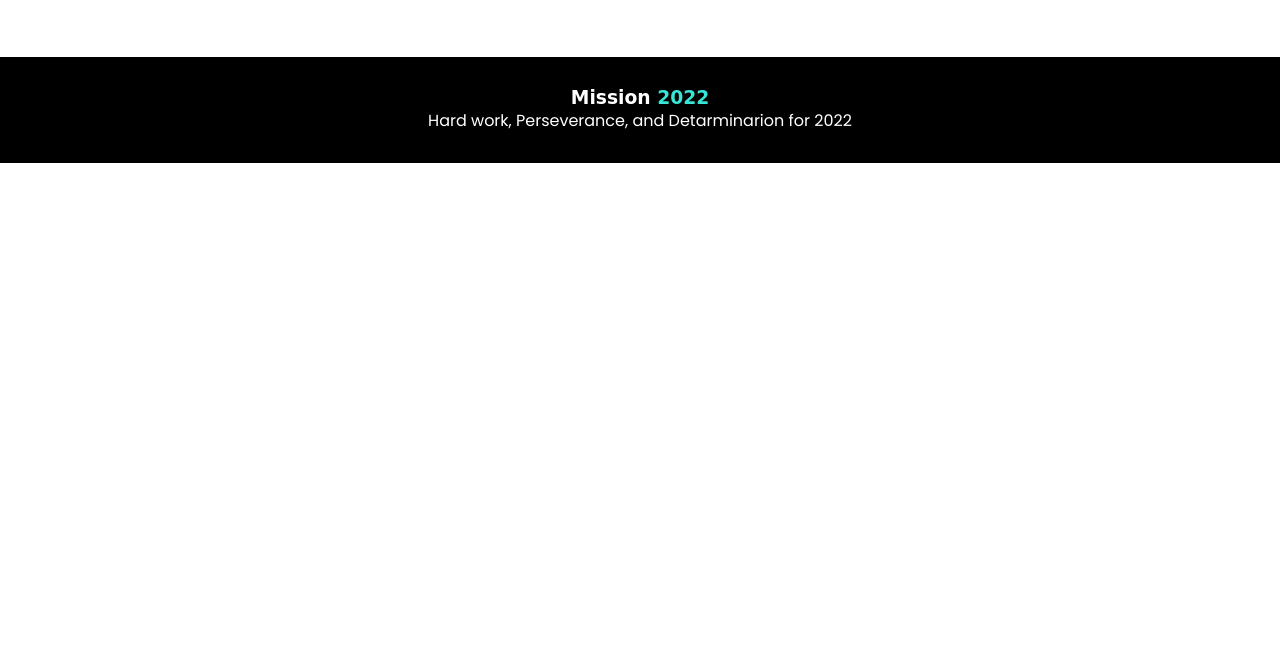
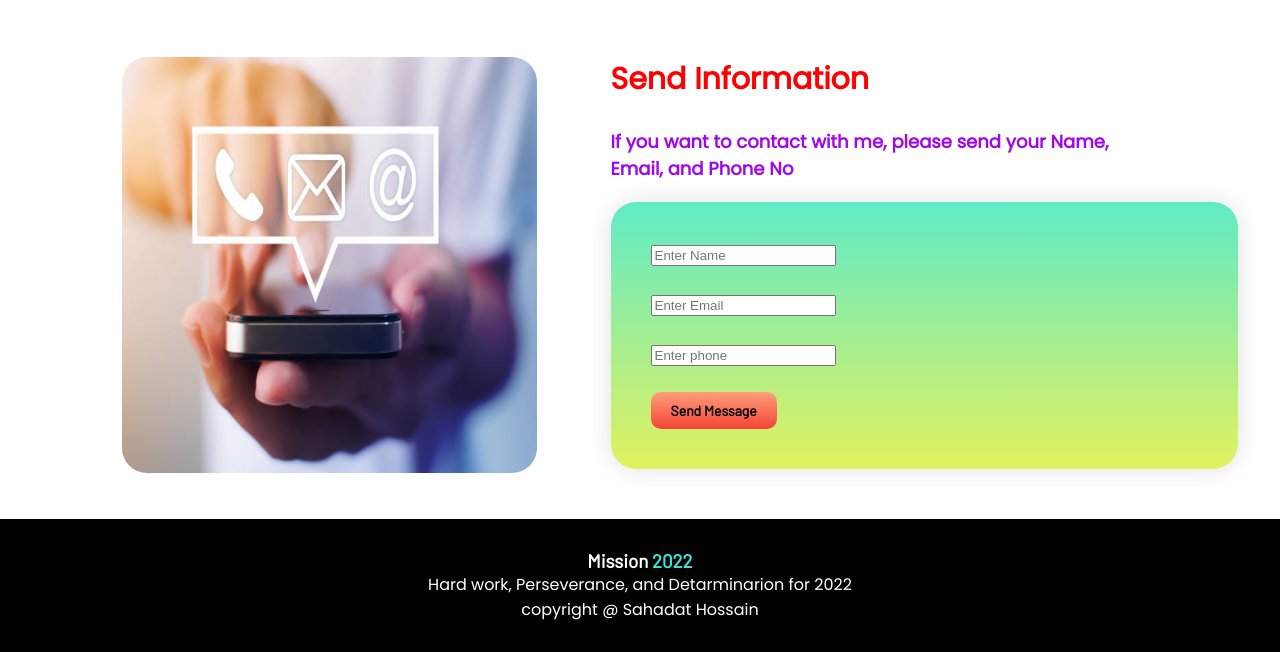
Before and after one commit to mrsahadat/Mission-twenty-two, a plain HTML site: page index.html in a window 1280 px wide. Shown: the part 2022-2674 px from the top of the page. Before the commit the page ends 2185 px from the top, so only its background shows below. Drawn offline with Linux system fonts and the light colour scheme.

Commit message:
3rd commit

```diff
--- a/index.html
+++ b/index.html
@@ -8,6 +8,9 @@
     <link rel="preconnect" href="https://fonts.googleapis.com">
     <link rel="preconnect" href="https://fonts.gstatic.com" crossorigin>
     <link href="https://fonts.googleapis.com/css2?family=Barlow&family=Poppins&display=swap" rel="stylesheet">
+    <link rel="preconnect" href="https://fonts.googleapis.com">
+    <link rel="preconnect" href="https://fonts.gstatic.com" crossorigin>
+    <link href="https://fonts.googleapis.com/css2?family=Barlow&family=Poppins&family=Unica+One&display=swap" rel="stylesheet">
     <title>Mission 2022</title>
 </head>
 <body>
@@ -105,10 +108,41 @@
 </section>
 <!--4th Section End-->
 
+<!--5th Section-->
+<section class="from">
+    <div class="save">
+        <div class="photo">
+            <img src="image/pictures/Contact-pic.jpg" alt="">
+        </div>
+        <div>
+            <h1>Send Information</h1>
+            <p> <strong>If you want to contact with me, please send your Name, Email, and Phone No</strong>
+            </p>
+                <form action="" class="saving">
+                    <input type="text" placeholder="Enter Name " required><br>
+                    <br>
+                    <input type="text" placeholder="Enter Email " required><br>
+                    <br>
+                    <input type="text" placeholder="Enter phone " required><br>
+                    <br>
+                    <button type="submit" class="message-btn ">Send Message</button>
+                </form>
+         </div>
+    </div>
+</section>
+
+<!--5th Section End-->
+
+
+<!--Footer Section-->
+
     </div>
     <footer>
         <h3>Mission <span>2022</span></h3>
-        Hard work, Perseverance, and Detarminarion for 2022
+        Hard work, Perseverance, and Detarminarion for 2022 <br>
+        copyright @ Sahadat Hossain
     </footer>
+
+<!--Footer Section End-->
 </body>
 </html>
--- a/style.css
+++ b/style.css
@@ -159,6 +159,53 @@ a{  text-decoration: none;
 
 /* 4th section-css-end */
 
+/* 5th section-css */
+.from {
+    width: 90%;
+    margin: 0 auto;
+}
+.save{
+    display: flex;
+}
+.photo img{
+    border-radius: 25px;
+    height:90%;
+    width:85%;
+}
+.saving{
+    margin-bottom:50px;
+    color:black;
+    padding: 40px ;
+    border-radius: 25px;
+    background-image: linear-gradient(rgb(95, 235, 200),#e3f15f);
+    width: 100%;
+   box-shadow: 0 0 24px 0 rgba(0, 0, 0, 0.12);
+}
+.message-btn{
+    text-decoration: none;
+    background-image: linear-gradient(lightsalmon,#f44336);
+    color:black;
+    font-family: 'Barlow', sans-serif;
+    border: none;
+    border-radius: 10px;
+    font-weight: 700;
+    font-size:14px;
+    padding:10px 20px;}
+
+.from h1{
+    color:red;
+    font-size: 30px;
+    font-family: 'Poppins', sans-serif;
+}
+.from p{
+    font-size: 18px;
+    color:rgb(160, 8, 231);
+    font-family: 'Poppins', sans-serif;
+}
+
+/* 5th section-css-end */
+
+
 
 footer{
     background: black;
@@ -171,5 +218,5 @@ footer span{
     color: #37e6d7;
 }
 footer h3{
-    font-family: 'Righteous', cursive;
+    font-family: 'Barlow', sans-serif;
 }
```
Also changed, not shown: image/pictures/Contact-pic.jpg (added).
